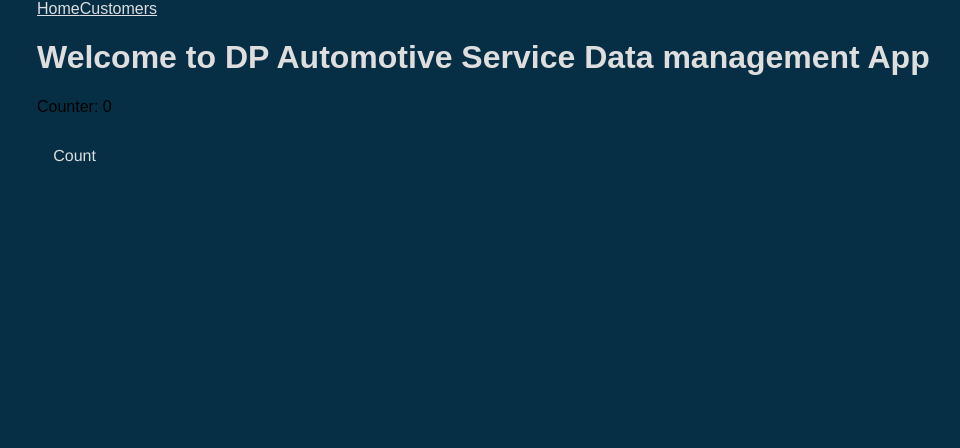
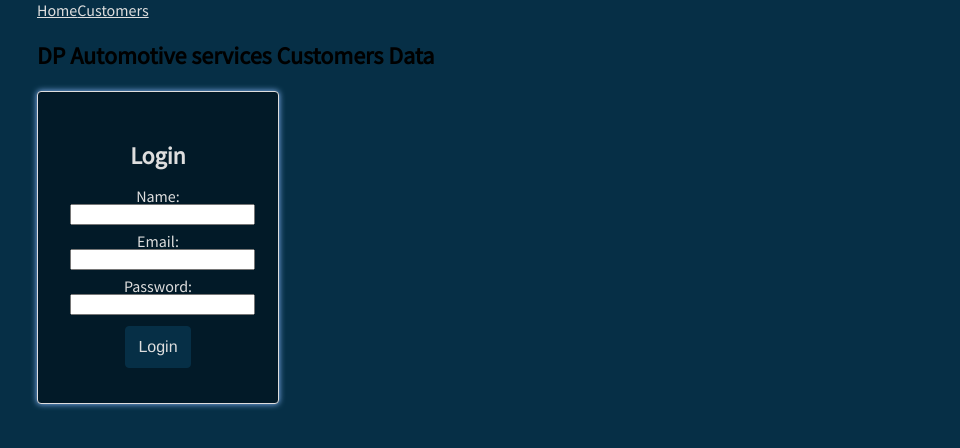
Before and after one commit to AngelaMar10/DP_customersData, a React (Create React App) app: page / in a window 1280 px wide. Shown: the top 448 px of the page, without its empty margins (27-987 px from the left). Built offline with nearby package versions, Linux system fonts and the light colour scheme.

Commit message:
admin login function in progress

```diff
--- a/public/index.html
+++ b/public/index.html
@@ -15,15 +15,9 @@
       user's mobile device or desktop. See https://developers.google.com/web/fundamentals/web-app-manifest/
     -->
     <link rel="manifest" href="%PUBLIC_URL%/manifest.json" />
-    <!--
-      Notice the use of %PUBLIC_URL% in the tags above.
-      It will be replaced with the URL of the `public` folder during the build.
-      Only files inside the `public` folder can be referenced from the HTML.
-
-      Unlike "/favicon.ico" or "favicon.ico", "%PUBLIC_URL%/favicon.ico" will
-      work correctly both with client-side routing and a non-root public URL.
-      Learn how to configure a non-root public URL by running `npm run build`.
-    -->
+    <link rel="preconnect" href="https://fonts.googleapis.com">
+    <link rel="preconnect" href="https://fonts.gstatic.com" crossorigin>
+    <link href="https://fonts.googleapis.com/css2?family=Source+Sans+Pro:wght@300;400&display=swap" rel="stylesheet">
     <title>React App</title>
   </head>
   <body>
--- a/src/components/Customers.css
+++ b/src/components/Customers.css
@@ -1,5 +1,3 @@
-
-
 *::before, *::after {
   box-sizing: inherit;
   text-align: center;
@@ -9,7 +7,7 @@
 body {
   background-color: #062f46;
   /* background-color: #F6F6F2; */
-  font-family: 'Exo', sans-serif;
+  font-family: 'Source Sans Pro', sans-serif;
   display: block;
   box-sizing: content-box;
   overflow: visible;
@@ -106,7 +104,13 @@ td {
   padding: 0.5rem;
 }
 
-
+.login-form {
+  display: flexbox;
+  position: relative;
+  color: #dedede;
+  text-align: center;
+  max-width: 11rem;
+}
 
 form {
   display: flexbox;
@@ -125,7 +129,7 @@ form {
 
 }
 input {
-  margin-bottom: 00.5rem;
+  margin-bottom: 0.5rem;
 }
 /* textarea {
   overflow: auto;
--- a/src/components/Home.js
+++ b/src/components/Home.js
@@ -1,19 +1,48 @@
 import {useState} from 'react'
-// using a huck useState allow us to change from a class to a function
-function Home(props) {
-  const [counter, setCounter] = useState(0)
+// using a hook useState allow us to change from a class to a function
+import LoginForm from "./LoginForm";
+function Home() {
+  const adminUser = {
+    email: "dp@admin.com",
+    password: "admin1234"
 
+  }
 
-  const increaseCounter = () => {
-    setCounter(counter + 1)
+  const [user, setUser] = useState({name: "", email: ""})
+  const [error, setError] = useState("")
+
+  const Login = details => {
+    console.log(details)
+    if (details.email === adminUser.email && details.password === adminUser.password){
+      console.log("Logged in")
+      setUser({
+        name: details.name,
+        email: details.email
+      })
+    } else {
+      setError("Details do not match!")
+    }
   }
 
 
+  const Logout = () => {
+    setUser({name: "", email: ""})
+  }
+
   return (
-    <div className="Home">
-      <h1>Welcome to {props.name} Data management App</h1>
-      <p>Counter: {counter}</p>
-      <button onClick={increaseCounter}>Count</button>
+    // If the admin isn't login render (?)the welcome sign
+      <div className="Home">
+        <h2>DP Automotive services Customers Data</h2>
+        {(user.email !== "") ? (
+          <div>
+            <h2>
+            Welcome {user.name}
+            </h2>
+            <button onClick={Logout}>Logout</button>
+          </div>
+        ) : (
+          <LoginForm Login={Login} error={error} />
+      )}
     </div>
   )
 
--- /dev/null
+++ b/src/components/LoginForm.js
@@ -0,0 +1,37 @@
+import React from "react";
+import {useState} from "react"
+
+function LoginForm({Login, error}) {
+  const [details, setDetails]= useState({name: "", email: "", password: ""})
+
+  // To handle the submit
+  const submitHandler = event => {
+    event.preventDefault()
+
+    Login(details)
+  }
+  return (
+  <form className="login-form" onSubmit={submitHandler}>
+    <div >
+      <h2>Login</h2>
+      {(error !== "") ? (<div>{error}</div>): ""}
+      <div className="login-form">
+        <label htmlFor="name">Name:</label>
+        <input type="text" name="name" id="name" onChange={event => setDetails({...details, name: event.target.value})} value={details.name}/>
+      </div>
+      <div className="login-form">
+        <label htmlFor="email">Email:</label>
+        <input type="text" name="email" id="email" onChange={event => setDetails({...details, email: event.target.value})} value={details.email}/>
+      </div>
+      <div className="login-form">
+        <label htmlFor="password">Password:</label>
+        <input type="password" name="password" id="password" onChange={event => setDetails({...details, password: event.target.value})} value={details.password}/>
+      </div>
+      <button>Login</button>
+      {/* <input type="Submit" value="Login"/> */}
+    </div>
+  </form>
+  )
+}
+
+export default LoginForm
```
